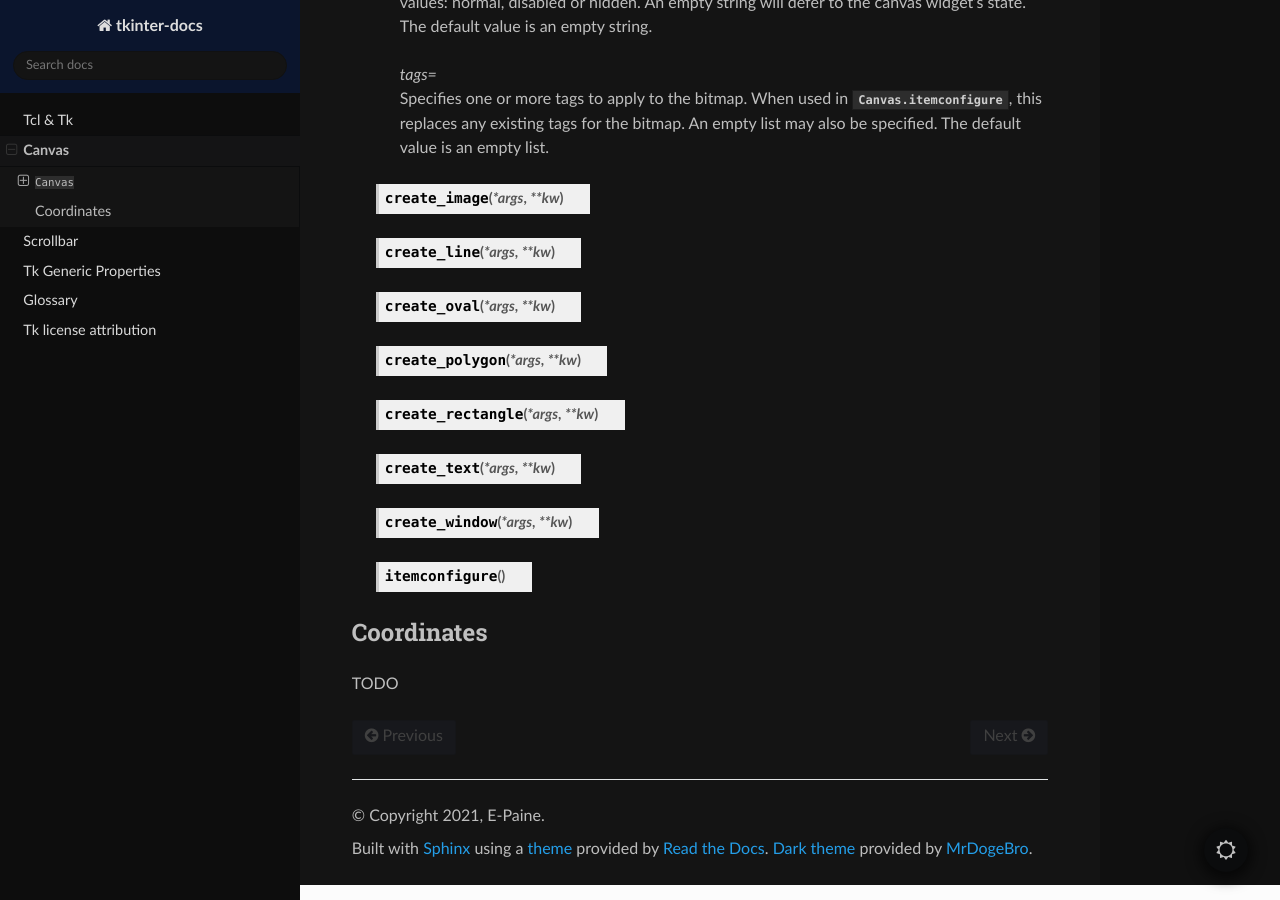
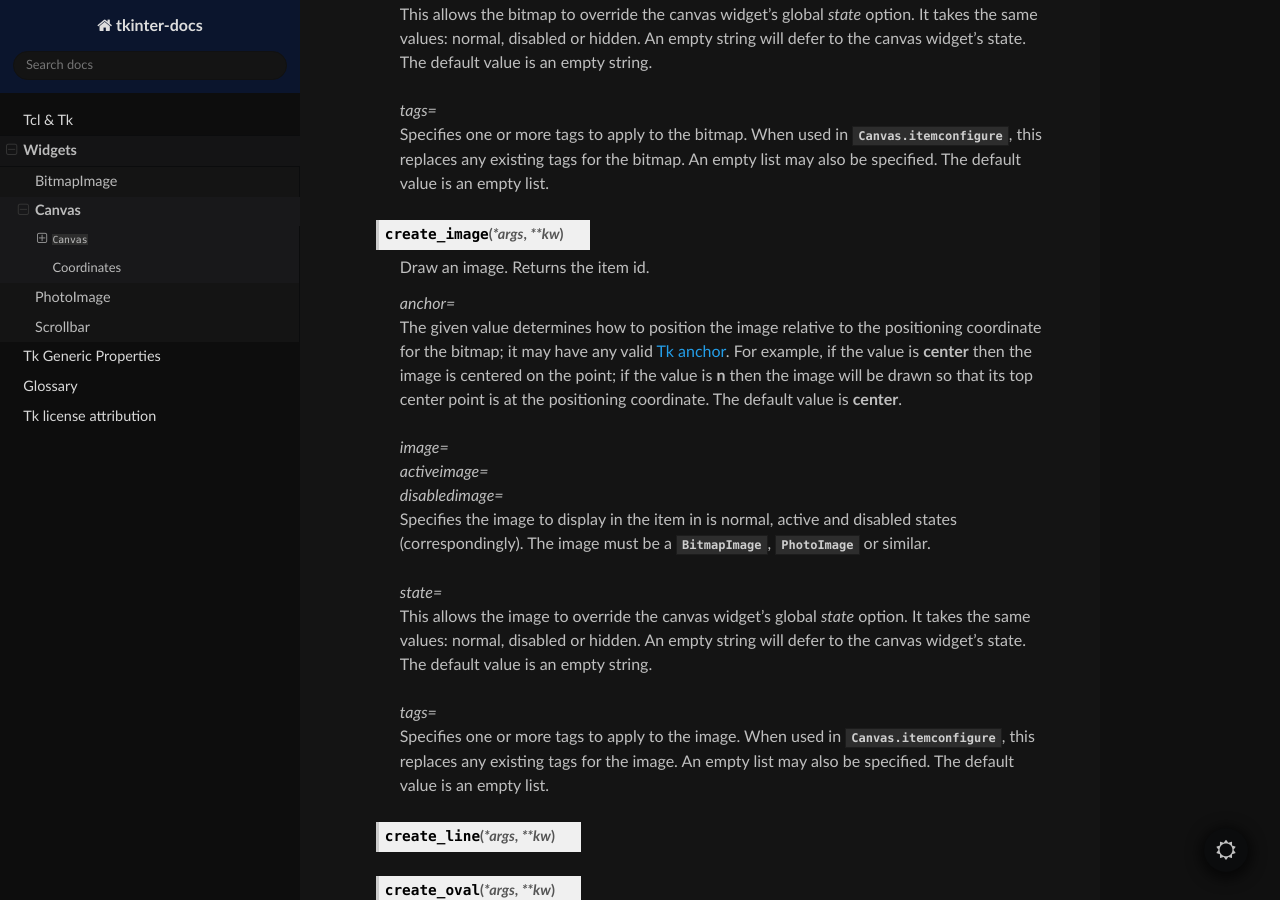
Before and after one commit to E-Paine/tkinter-docs, a Sphinx documentation site: the page built from source/widgets/canvas.rst, in a window 1280 px wide and 900 px high, scrolled down 11043 px. Built offline with Sphinx 7.4.7 and the Read the Docs theme 2.0.0, drawn with Linux system fonts in a browser that asks for light colours; some of the changed text lies outside the part shown.

Commit message:
Detail the creation of canvas images

```diff
--- /dev/null
+++ b/source/widgets/bitmapimage.rst
@@ -0,0 +1,5 @@
+***********
+BitmapImage
+***********
+
+.. class:: BitmapImage
--- a/source/canvas.rst
+++ b/source/widgets/canvas.rst
@@ -479,11 +479,10 @@ Canvas
           the outline of the arc in its normal, active and disabled states
           (correspondingly). It indicates that the outline for the arc should
           be drawn with a stipple pattern and specifies the stipple pattern to
-          use. The given value may be any valid
-          :ref:`Tk Bitmap <bitmaps>`. If the *outline* option has not been
-          specified then this option has no effect. If the value is an empty
-          string, then the outline is drawn in a solid fashion. The default
-          value is an empty string.
+          use. The given value may be any valid :ref:`Tk Bitmap <bitmaps>`. If
+          the *outline* option has not been specified then this option has no
+          effect. If the value is an empty string, then the outline is drawn
+          in a solid fashion. The default value is an empty string.
 
         .. warning::
             Stipples are not well supported on platforms other than Unix.
@@ -547,12 +546,14 @@ Canvas
 
     .. method:: create_bitmap(*args, **kw)
 
+        Draw a bitmap. Returns the item id.
+
         | *anchor=*
-        | The given value determines how to position the item relative to the
-          positioning coordinate for the bitmap; it may have any valid
+        | The given value determines how to position the bitmap relative to
+          the positioning coordinate for the bitmap; it may have any valid
           :ref:`Tk anchor <anchors>`. For example, if the value is **center**
-          then the item is centered on the point; if the value is **n** then
-          the item will be drawn so that its top center point is at the
+          then the bitmap is centered on the point; if the value is **n** then
+          the bitmap will be drawn so that its top center point is at the
           positioning coordinate. The default value is **center**.
 
         | *background=*
@@ -594,6 +595,35 @@ Canvas
 
     .. method:: create_image(*args, **kw)
 
+        Draw an image. Returns the item id.
+
+        | *anchor=*
+        | The given value determines how to position the image relative to the
+          positioning coordinate for the bitmap; it may have any valid
+          :ref:`Tk anchor <anchors>`. For example, if the value is **center**
+          then the image is centered on the point; if the value is **n** then
+          the image will be drawn so that its top center point is at the
+          positioning coordinate. The default value is **center**.
+
+        | *image=*
+        | *activeimage=*
+        | *disabledimage=*
+        | Specifies the image to display in the item in is normal, active and
+          disabled states (correspondingly). The image must be a
+          :mod:`BitmapImage`, :mod:`PhotoImage` or similar.
+
+        | *state=*
+        | This allows the image to override the canvas widget's global
+          *state* option. It takes the same values: normal, disabled or
+          hidden. An empty string will defer to the canvas widget's state.
+          The default value is an empty string.
+
+        | *tags=*
+        | Specifies one or more tags to apply to the image. When used in
+          :mod:`Canvas.itemconfigure`, this replaces any existing tags for the
+          image. An empty list may also be specified. The default value is an
+          empty list.
+
     .. method:: create_line(*args, **kw)
 
     .. method:: create_oval(*args, **kw)
--- /dev/null
+++ b/source/widgets/index.rst
@@ -0,0 +1,11 @@
+*******
+Widgets
+*******
+
+.. toctree::
+    :maxdepth: 2
+
+    bitmapimage.rst
+    canvas.rst
+    photoimage.rst
+    scrollbar.rst
--- /dev/null
+++ b/source/widgets/photoimage.rst
@@ -0,0 +1,5 @@
+**********
+PhotoImage
+**********
+
+.. class:: PhotoImage
```
Also changed, not shown: source/index.rst (+6 -3 lines), source/widgets/scrollbar.rst (renamed from source/scrollbar.rst).
